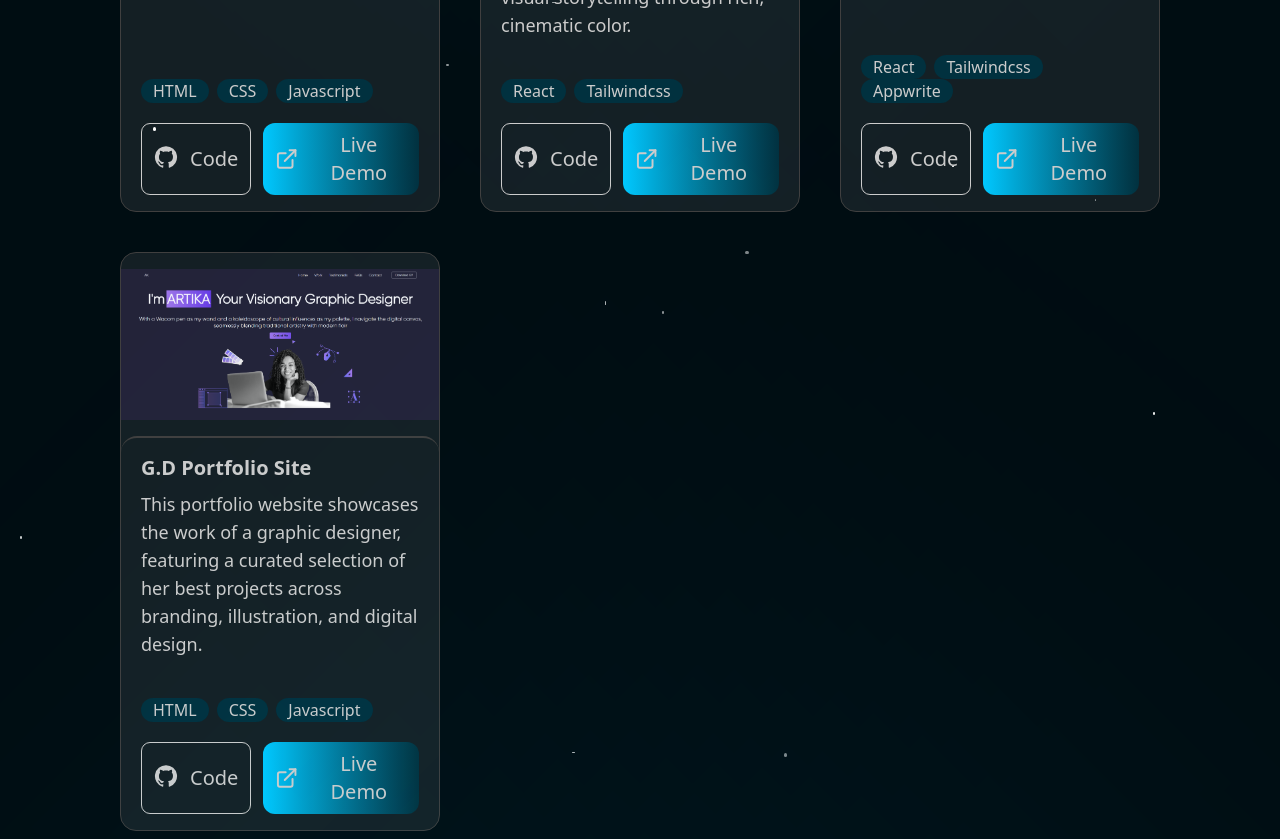
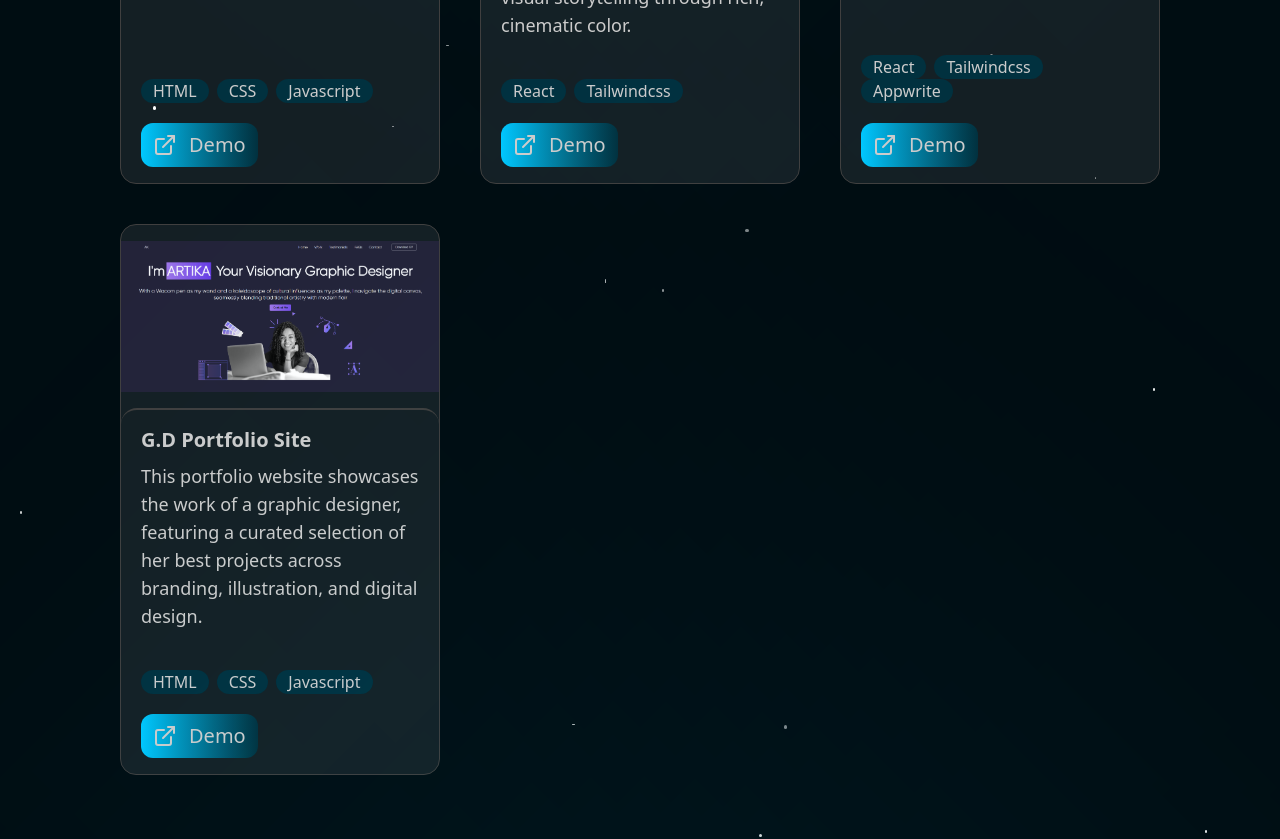
Before and after one commit to Obayuwana22/my-portfolio, a React (Vite) app: page / in a window 1280 px wide. Shown: the part 1680-2519 px from the top of the page. Built offline with nearby package versions, Linux system fonts and the light colour scheme.

Commit message:
Remove code button on projects

```diff
--- a/src/components/RecentWorksCard.jsx
+++ b/src/components/RecentWorksCard.jsx
@@ -15,7 +15,9 @@ const RecentWorksCard = () => {
             <img src={project.thumbnail} alt="" />
           </div>
           <div className="border-t-2 border-t-[#403F3F] rounded-t-2xl px-5 py-4 flex flex-col flex-1">
-            <div className="font-extrabold mb-2 xl:text-xl">{project.title}</div>
+            <div className="font-extrabold mb-2 xl:text-xl">
+              {project.title}
+            </div>
             <p className="xl:text-lg">{project.description}</p>
             <div className="flex-1" />
             <div className="flex flex-col">
@@ -30,12 +32,12 @@ const RecentWorksCard = () => {
                 ))}
               </div>
               <div className="flex gap-3 just">
-                <button className="border px-3 py-2 rounded-[9px] font-medium xl:text-xl">
+                {/* <button className="border px-3 py-2 rounded-[9px] font-medium xl:text-xl">
                   <a href={project.codeUrl} target="_blank" className="flex">
                     <GitHub className="mr-3" />
                     Code
                   </a>
-                </button>
+                </button> */}
                 <button className="px-3 py-2 font-medium rounded-xl bg-gradient-to-r from-[#00C8FF] to-[#01313F] xl:text-xl">
                   <a
                     href={project.demoUrl}
@@ -43,7 +45,7 @@ const RecentWorksCard = () => {
                     className="flex items-center"
                   >
                     <ExternalLink className="mr-3" />
-                    Live Demo
+                    Demo
                   </a>
                 </button>
               </div>
```
